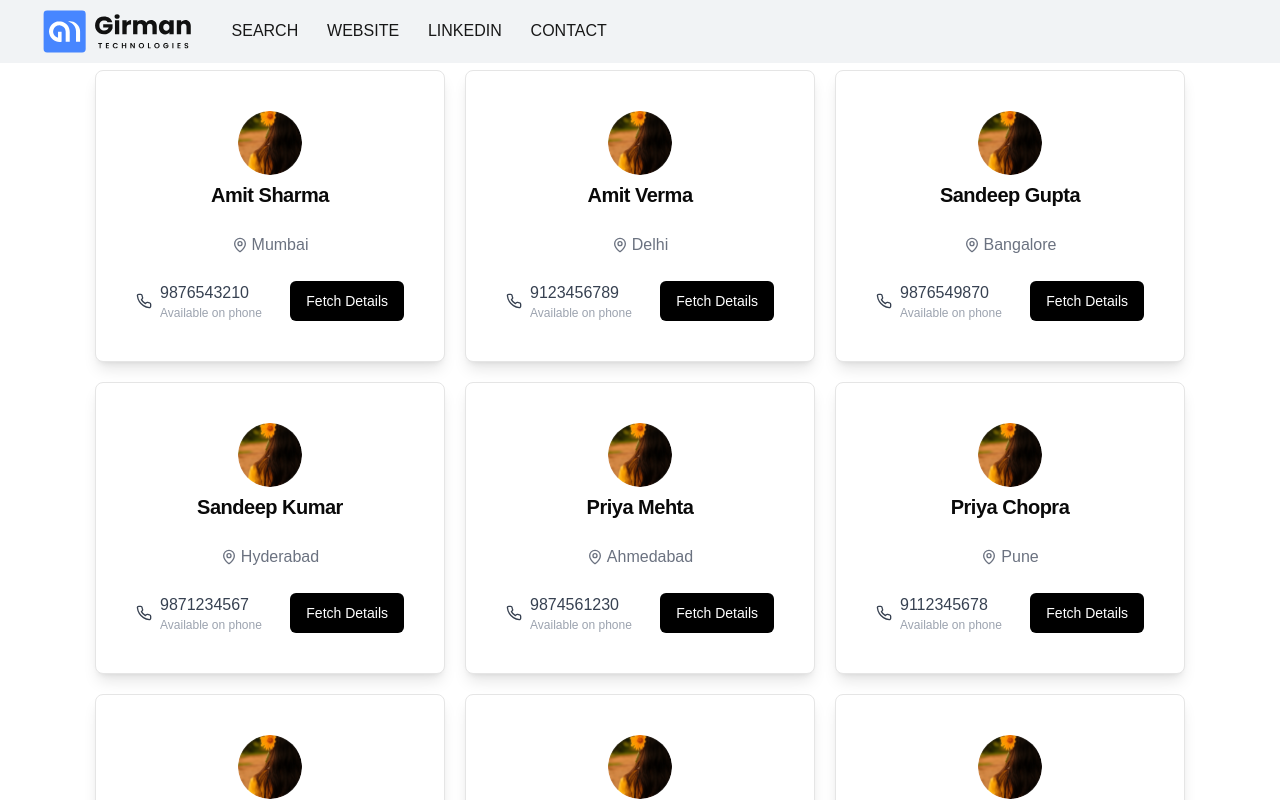
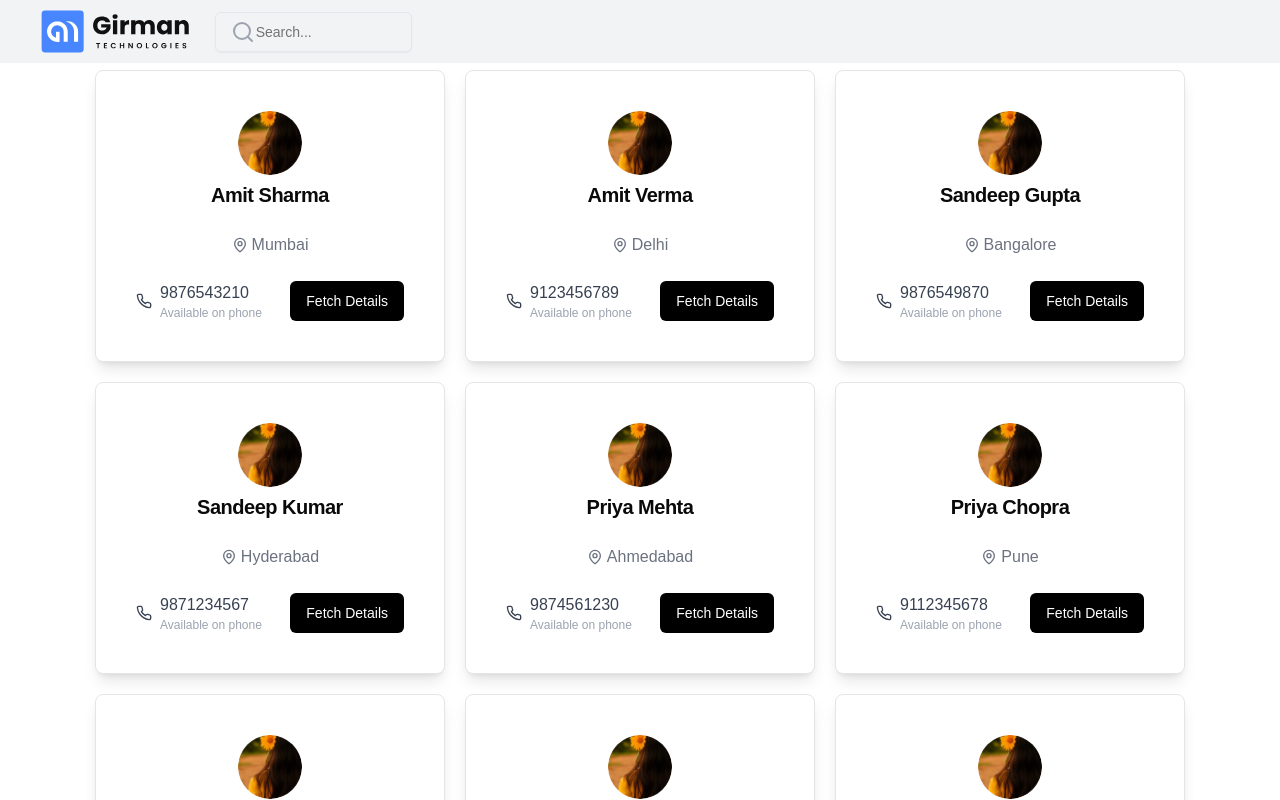
Before and after one commit to rohitkori/search-app, a Next.js app in the folder my-app/: page /cards in a window 1280 px wide. Shown: the top 800 px of the page. Built offline with nearby package versions, Linux system fonts and the light colour scheme.

Commit message:
Make Navbar dynamic
Signed-off-by: Rohit <kori.1@iitj.ac.in>

```diff
--- a/my-app/src/components/navbar.js
+++ b/my-app/src/components/navbar.js
@@ -8,21 +8,24 @@ import {
 } from "@/components/ui/navigation-menu";
 import Image from "next/image";
 
+import SearchBar from "./searchBar";
+
 import styles from "@/styles/navbar.module.css";
 
-export default function Navbar() {
+export default function Navbar({isHomepage}) {
   return (
     <>
       <header className={styles.navbar}>
         <NavigationMenu className={styles.navMenu}>
           <NavigationMenuList className={styles.navMenuList}>
             <Image src="/Logo.svg" alt="Girman Logo" className={styles.navMenuItemImage} width={150} height={50} />
-            <NavigationMenuItem className={styles.navMenuItem}>
+            {isHomepage ? (<NavigationMenuItem className={styles.navMenuItem}>
               <NavigationMenuLink href="/" className={styles.navMenuItemLink}>SEARCH</NavigationMenuLink>
               <NavigationMenuLink href="/services" className={styles.navMenuItemLink}>WEBSITE</NavigationMenuLink>
               <NavigationMenuLink href="/about" className={styles.navMenuItemLink}>LINKEDIN</NavigationMenuLink>
               <NavigationMenuLink href="/contact" className={styles.navMenuItemLink}>CONTACT</NavigationMenuLink>
-            </NavigationMenuItem>
+            </NavigationMenuItem>): (<SearchBar />)}
+
           </NavigationMenuList>
         </NavigationMenu>
       </header>
--- a/my-app/src/pages/cards.js
+++ b/my-app/src/pages/cards.js
@@ -2,6 +2,7 @@ import React, { useEffect, useState } from "react";
 import Navbar from "@/components/navbar";
 import UserCard from "@/components/card";
 
+import API_URL from "@/components/config";
 import styles from "@/styles/cards.module.css";
 
 export default function Cards() {
@@ -9,7 +10,7 @@ export default function Cards() {
 
   useEffect(() => {
     // fetch data from an API
-    fetch("http://localhost:3000/api/users")
+    fetch(`${API_URL}/api/users`)
       .then((response) => response.json())
       .then((data) => setUsersData(data))
       .catch((error) => console.error("Error fetching data:", error));
--- a/my-app/src/pages/index.js
+++ b/my-app/src/pages/index.js
@@ -10,7 +10,7 @@ import styles from "@/styles/home.module.css";
 export default function Home() {
   return (
     <>
-      <Navbar />
+      <Navbar isHomepage={true} />
       <div className={styles.container}>
         <div className={styles.content}>
           <main className={styles.mainSection}>
```
